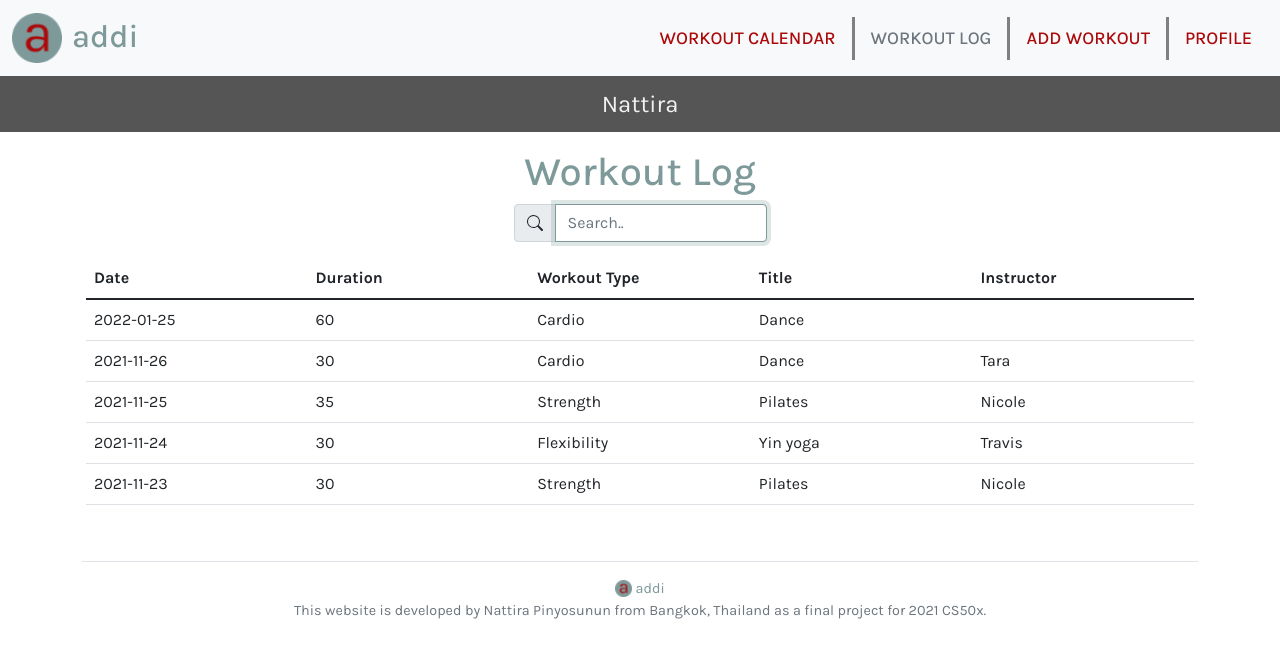
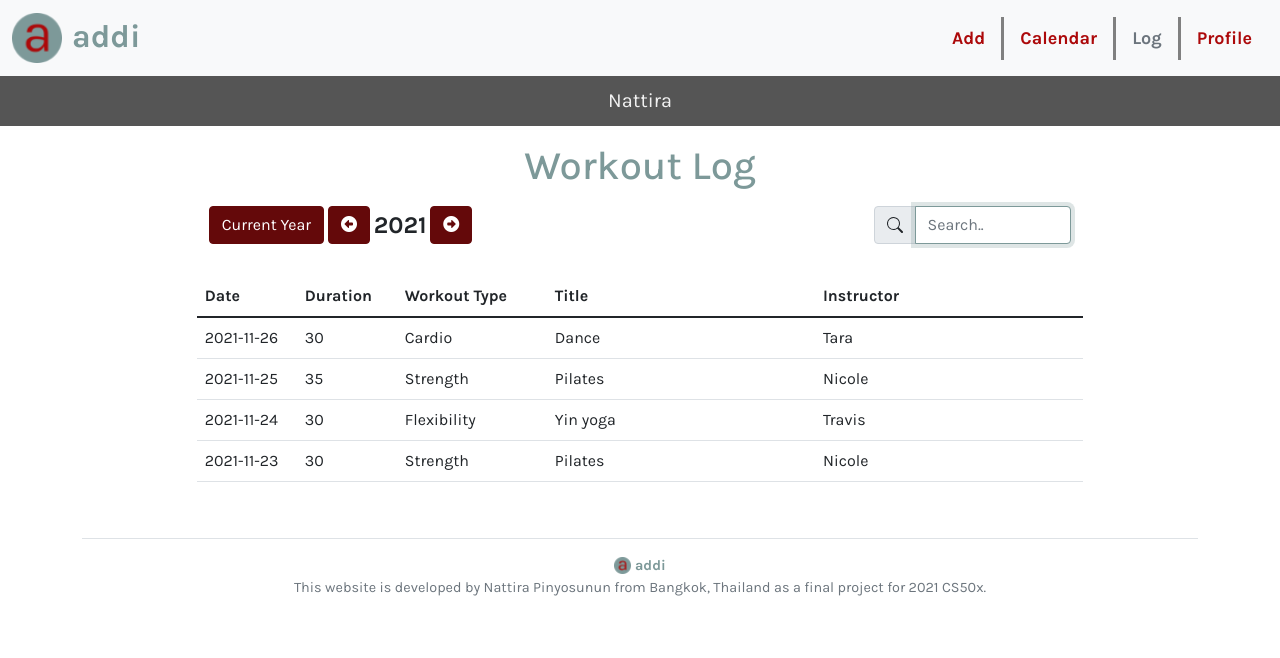
Before and after one commit to pippinnie/addi, a Flask app: page /viewlog in a window 1280 px wide. Shown: the top 658 px of the page. Run offline with Flask 2, Linux system fonts and the light colour scheme; a user stored in the database is signed in; data comes from the database, SQL or seed files in the repository; both versions use the stored data as it was after the commit; some libraries are stand-ins or nearby versions.

Commit message:
workout calendar and workout log completed

```diff
--- a/app.py
+++ b/app.py
@@ -1,3 +1,4 @@
+from datetime import datetime
 from flask import Flask, flash, redirect, render_template, request, session
 from flask_session import Session
 from tempfile import mkdtemp
@@ -166,7 +167,7 @@ def login():
             session["user_username"] = rows[0]['username']
 
             # Redirect user to workout calendar
-            return redirect("/")
+            return redirect("/add")
 
         else:
             return redirect("/login")
@@ -245,14 +246,20 @@ def add():
 
 
 @app.route("/viewlog")
+@app.route("/viewlog/<int:year>")
 @login_required
-def viewlog():
+def viewlog(year=None):
     """View workout log"""
 
+    # Get current year
+    if year is None:
+        year = datetime.now().year
+
+    print(year)
     # Configure to use SQLite database
     db = get_db()
-    workouts = db.execute("SELECT * FROM workouts WHERE user_id = ? ORDER BY date DESC", (session["user_id"],))
-    return render_template("viewlog.html", workouts=workouts)
+    workouts = db.execute("SELECT * FROM workouts WHERE user_id = ? AND strftime('%Y', date) = ? ORDER BY date DESC", (session["user_id"], str(year)))
+    return render_template("viewlog.html", workouts=workouts, year=year)
 
 
 @app.route("/")
@@ -286,7 +293,7 @@ def calendar():
         # Add each workout into list of dictionary 'schedules'
         schedules.append({
                 "title": duration + 'm ' + title,
-                "body": 'Instructor: ' + instructor,
+                "body": workoutType + ' workout, ' + 'Instructor: ' + instructor,
                 "category": 'allday',
                 "start": date,
                 "bgColor": color,
--- a/static/styles.css
+++ b/static/styles.css
@@ -20,6 +20,7 @@ nav {
 
     text-decoration: none;
     color: #AC090A;
+    font-weight: 700;
 }
 
 /* Hover on menu */
@@ -132,12 +133,18 @@ input:focus-visible {
 
 } */
 
-/* Style the header */
+/* Style the header of user's name */
 .header {
     padding: 10px 16px;
     background: #555;
     color: #f1f1f1;
     z-index: 1000;
+    font-size: 1.25rem;
+}
+
+/* Style the header of workout calendar and log */
+.subheader {
+    font-weight: bold;
     font-size: 1.5rem;
 }
 
@@ -161,6 +168,19 @@ table.fixed td {
     overflow: hidden;
 }
 
+/* Table */
+.row>* {
+    max-width: 80%;
+}
+
+/* Table col width */
+.smallCol {
+    width: 100px;
+}
+.middleCol {
+    width: 150px;
+}
+
 
 /* Tui Calendar  */
 /* Select today */
@@ -169,11 +189,11 @@ table.fixed td {
 }
 
 /* Schedule Title */
-.tui-full-calendar-weekday-schedule-title, .tui-full-calendar-month-more-schedule, .tui-full-calendar-month-more-allday, .tui-full-calendar-weekday-schedule-title {
+.tui-full-calendar-weekday-schedule-title, .tui-full-calendar-weekday-schedule-title {
     color: white !important;
 }
 
 /* Schedule */
-.tui-full-calendar-weekday-schedule {
+.tui-full-calendar-weekday-schedule, .tui-full-calendar-month-more-schedule, .tui-full-calendar-month-more-allday {
     border: 0 !important;
 }
--- a/templates/add.html
+++ b/templates/add.html
@@ -6,7 +6,7 @@
 
 {% block main %}
     <div class="col-sm-6">
-        <h1 class="green">Add Your Workout</h1>
+        <h1 class="green">Add Workout</h1>
         <p>
             Keep track of the workout you completed.
         </p>
--- a/templates/layout.html
+++ b/templates/layout.html
@@ -70,16 +70,16 @@
                     <div id="menu">
                         {% if session.user_id %}
                             <ul class="nav justify-content-end">
-                                <li class="nav-item"><a class="nav-link {{ 'active' if request.endpoint == 'calendar'}} {{ 'disabled' if request.endpoint == 'calendar'}}" href="/">WORKOUT CALENDAR</a></li>
-                                <li class="nav-item"><a class="nav-link {{ 'active' if request.endpoint == 'viewlog'}} {{ 'disabled' if request.endpoint == 'viewlog'}}" href="/viewlog">WORKOUT LOG</a></li>
-                                <li class="nav-item"><a class="nav-link {{ 'active' if request.endpoint == 'add'}} {{ 'disabled' if request.endpoint == 'add'}}" href="/add">ADD WORKOUT</a></li>
-                                <li class="nav-item"><a class="nav-link {{ 'active' if request.endpoint == 'profile'}} {{ 'disabled' if request.endpoint == 'profile'}}" href="/profile">PROFILE</a></li>
+                                <li class="nav-item"><a class="nav-link {{ 'active' if request.endpoint == 'add'}} {{ 'disabled' if request.endpoint == 'add'}}" href="/add">Add</a></li>
+                                <li class="nav-item"><a class="nav-link {{ 'active' if request.endpoint == 'calendar'}} {{ 'disabled' if request.endpoint == 'calendar'}}" href="/">Calendar</a></li>
+                                <li class="nav-item"><a class="nav-link {{ 'active' if request.endpoint == 'viewlog'}} {{ 'disabled' if request.endpoint == 'viewlog'}}" href="/viewlog">Log</a></li>
+                                <li class="nav-item"><a class="nav-link {{ 'active' if request.endpoint == 'profile'}} {{ 'disabled' if request.endpoint == 'profile'}}" href="/profile">Profile</a></li>
                             </ul>
 
                         {% else %}
                             <ul class="nav justify-content-end">
-                                <li class="nav-item"><a class="nav-link {{ 'active' if request.endpoint == 'login'}} {{ 'disabled' if request.endpoint == 'login'}}" href="/login">LOG IN</a></li>
-                                <li class="nav-item"><a class="nav-link {{ 'active' if request.endpoint == 'register'}} {{ 'disabled' if request.endpoint == 'register'}}" href="/register">REGISTER</a></li>
+                                <li class="nav-item"><a class="nav-link {{ 'active' if request.endpoint == 'login'}} {{ 'disabled' if request.endpoint == 'login'}}" href="/login">Log In</a></li>
+                                <li class="nav-item"><a class="nav-link {{ 'active' if request.endpoint == 'register'}} {{ 'disabled' if request.endpoint == 'register'}}" href="/register">Register</a></li>
                             </ul>
                         {% endif %}
                     </div>
--- a/templates/viewlog.html
+++ b/templates/viewlog.html
@@ -5,10 +5,19 @@
 {% endblock %}
 
 {% block main %}
-    <h1 class="green text-center">Workout Log</h1>
+    <h1 class="green text-center mb-3">Workout Log</h1>
+    <div class="col-sm-12">
+        <div class="row mb-3">
+            <!-- Change Year -->
+            <div class="col-sm-9">
+                <a href="/viewlog" class="btn btn-primary">Current Year</a>
+                <a href="/viewlog/{{ year - 1 }}" class="btn btn-primary"><i class="fa-solid fa-circle-left"></i></a>
+                <span class="subheader align-middle">{{ year }}</span>
+                <a href="/viewlog/{{ year + 1 }}" class="btn btn-primary"><i class="fa-solid fa-circle-right"></i></a>
+            </div>
 
             <!-- Search box -->
-    <div class="col-sm-3 mx-auto">
+            <div class="col-sm-3">
                 <div class="input-group mb-3">
                     <span class="input-group-text">
                         <svg xmlns="http://www.w3.org/2000/svg" width="16" height="16" fill="currentColor" class="bi bi-search" viewBox="0 0 16 16">
@@ -18,13 +27,15 @@
                     <input id="myInput" type="text" placeholder="Search.." class="form-control" autofocus>
                 </div>
             </div>
+        </div>
+    </div>
 
     <table class="table fixed">
         <thead>
            <tr>
-               <th>Date</th>
-               <th>Duration</th>
-               <th>Workout Type</th>
+               <th class="smallCol">Date</th>
+               <th class="smallCol">Duration</th>
+               <th class="middleCol">Workout Type</th>
                <th>Title</th>
                <th>Instructor</th>
            </tr>
```
Also changed, not shown: static/calendar.js (+34 -2 lines), templates/calendar.html (+8 -1 lines), addi.db. Lines whose indentation alone changed are shown as unchanged.
